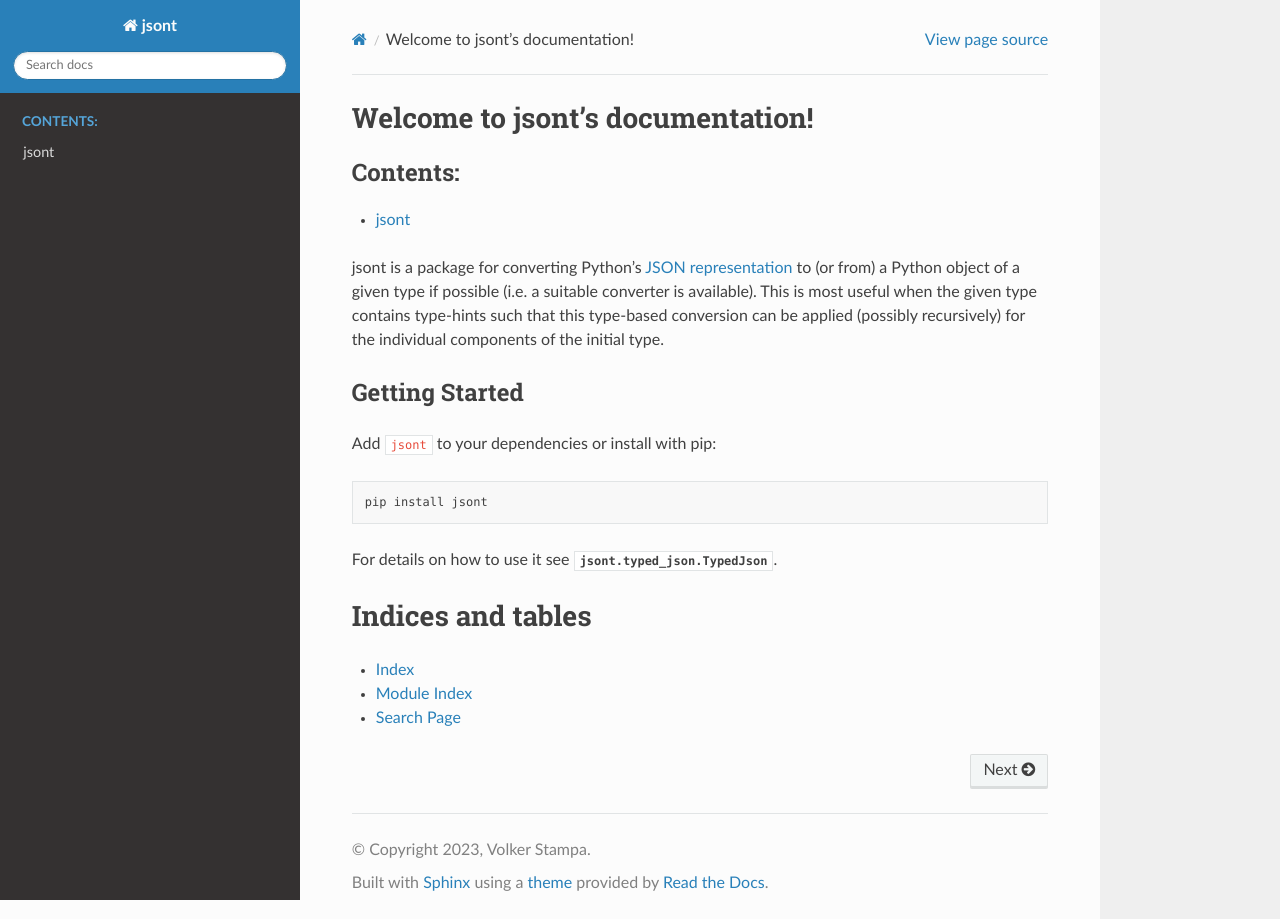
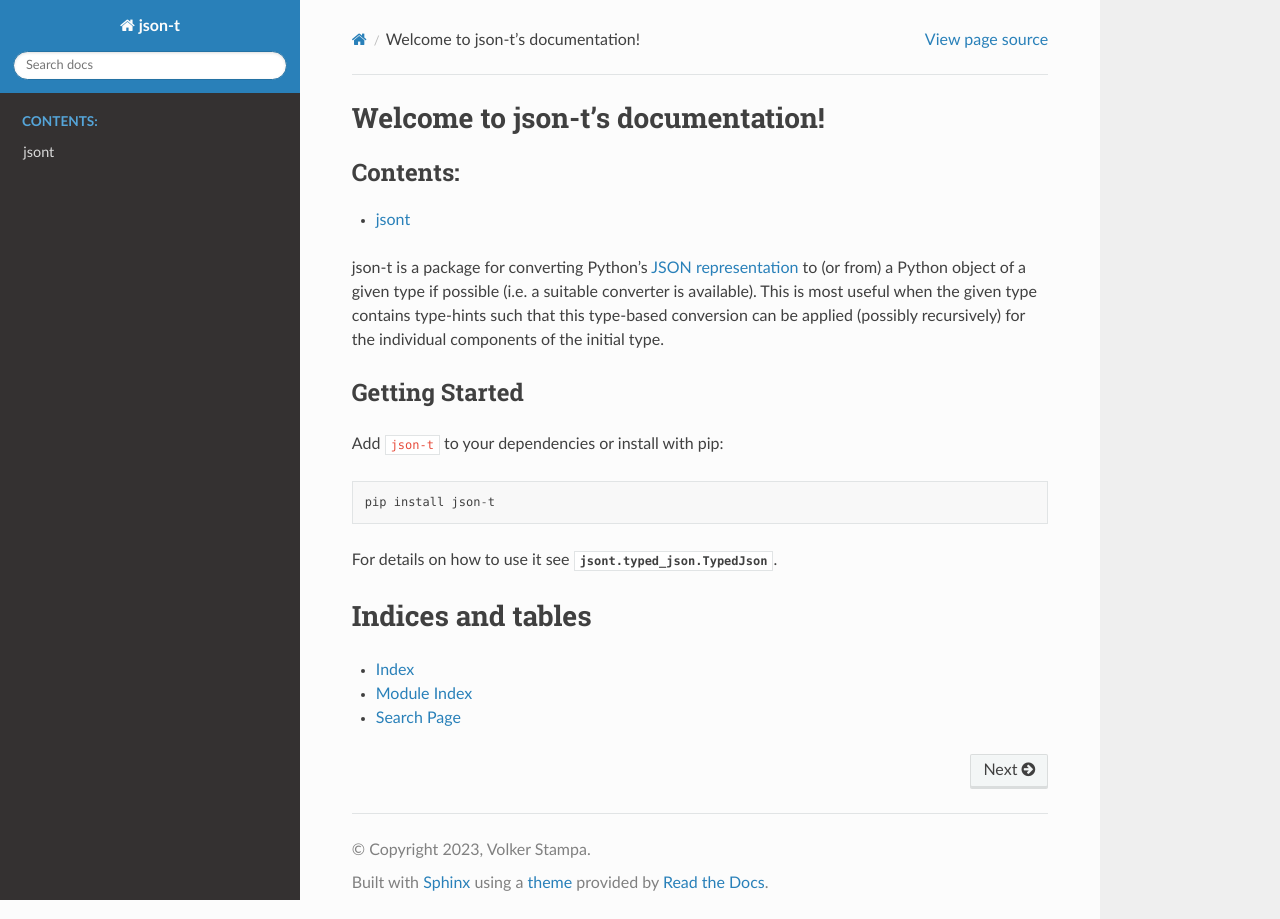
Before and after one commit to volkerstampa/jsonype, a Sphinx documentation site: the page built from docs/source/index.rst, in a window 1280 px wide. Built offline with Sphinx 7.4.7 and the Read the Docs theme 2.0.0, drawn with Linux system fonts in a browser that asks for light colours; the version number is read from the project's files by our own code.

Commit message:
Rename project/package from jsont -> json-t
jsont ist already used on pypi

```diff
--- a/README.md
+++ b/README.md
@@ -1,8 +1,8 @@
-# jsont
+# json-t
 
 ## Usage
 
-See [documentation](https://jsont.readthedocs.io).
+See [documentation](https://json-t.readthedocs.io).
 
 ## Similar tools
 
@@ -11,7 +11,7 @@ See [documentation](https://jsont.readthedocs.io).
   a less permissive license.
 - [Pydantic](https://docs.pydantic.dev) is a widely used data validation library for Python.
   It is often used for converting to and from JSON, but offers much more than that. Unlike in case of
-  jsont classes that should be converted from/to JSON need to inherit from a base class (`BaseModel`).
+  json-t classes that should be converted from/to JSON need to inherit from a base class (`BaseModel`).
 
 ## Development
 
--- a/docs/source/conf.py
+++ b/docs/source/conf.py
@@ -13,7 +13,7 @@ from jsont._version import __version__
 # -- Project information -----------------------------------------------------
 # https://www.sphinx-doc.org/en/master/usage/configuration.html#project-information
 
-project = 'jsont'
+project = 'json-t'
 # noinspection PyShadowingBuiltins
 copyright = '2023, Volker Stampa'
 author = 'Volker Stampa'
--- a/docs/source/index.rst
+++ b/docs/source/index.rst
@@ -1,5 +1,5 @@
-Welcome to jsont's documentation!
-=================================
+Welcome to json-t's documentation!
+==================================
 
 .. toctree::
     :maxdepth: 1
@@ -7,7 +7,7 @@ Welcome to jsont's documentation!
 
     modules
 
-jsont is a package for converting Python's
+json-t is a package for converting Python's
 `JSON representation <https://docs.python.org/3/library/json.html#py-to-json-table>`_
 to (or from) a Python object of a given
 type if possible (i.e. a suitable converter is available).
@@ -17,9 +17,9 @@ This is most useful when the given type contains type-hints such that this type-
 Getting Started
 ---------------
 
-Add ``jsont`` to your dependencies or install with pip::
+Add ``json-t`` to your dependencies or install with pip::
 
-   pip install jsont
+   pip install json-t
 
 For details on how to use it see :class:`jsont.typed_json.TypedJson`.
 
--- a/pyproject.toml
+++ b/pyproject.toml
@@ -1,8 +1,9 @@
 [tool.poetry]
-name = "jsont"
+name = "json-t"
 version = "0"  # ignored
 description = "A package for converting classes with type hints to/from JSON"
-homepage = "https://github.com/volkerstampa/jsont"
+homepage = "https://github.com/volkerstampa/json-t"
+packages = [{include = "jsont"}]
 authors = ["Volker Stampa <Volker.Stampa@gmx.net>"]
 maintainers = ["Volker Stampa <Volker.Stampa@gmx.net>"]
 readme = "README.md"
```
